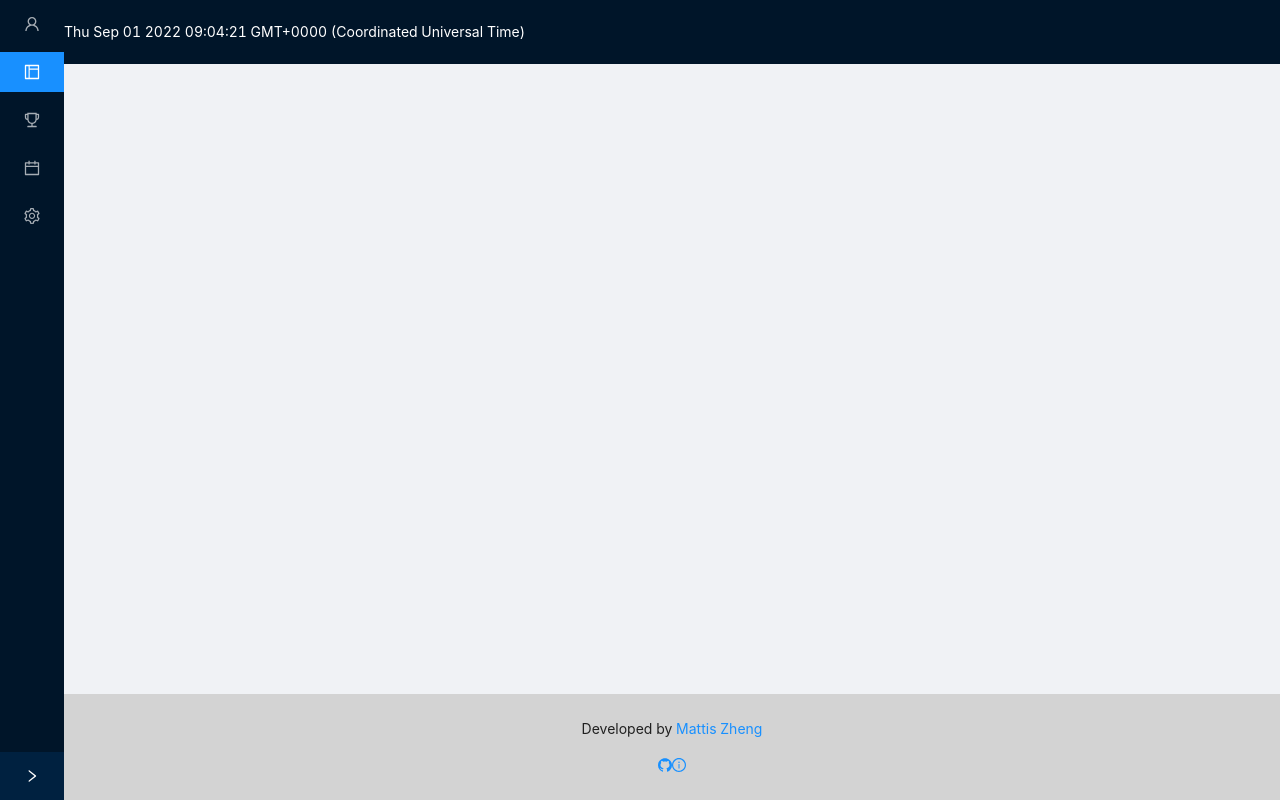
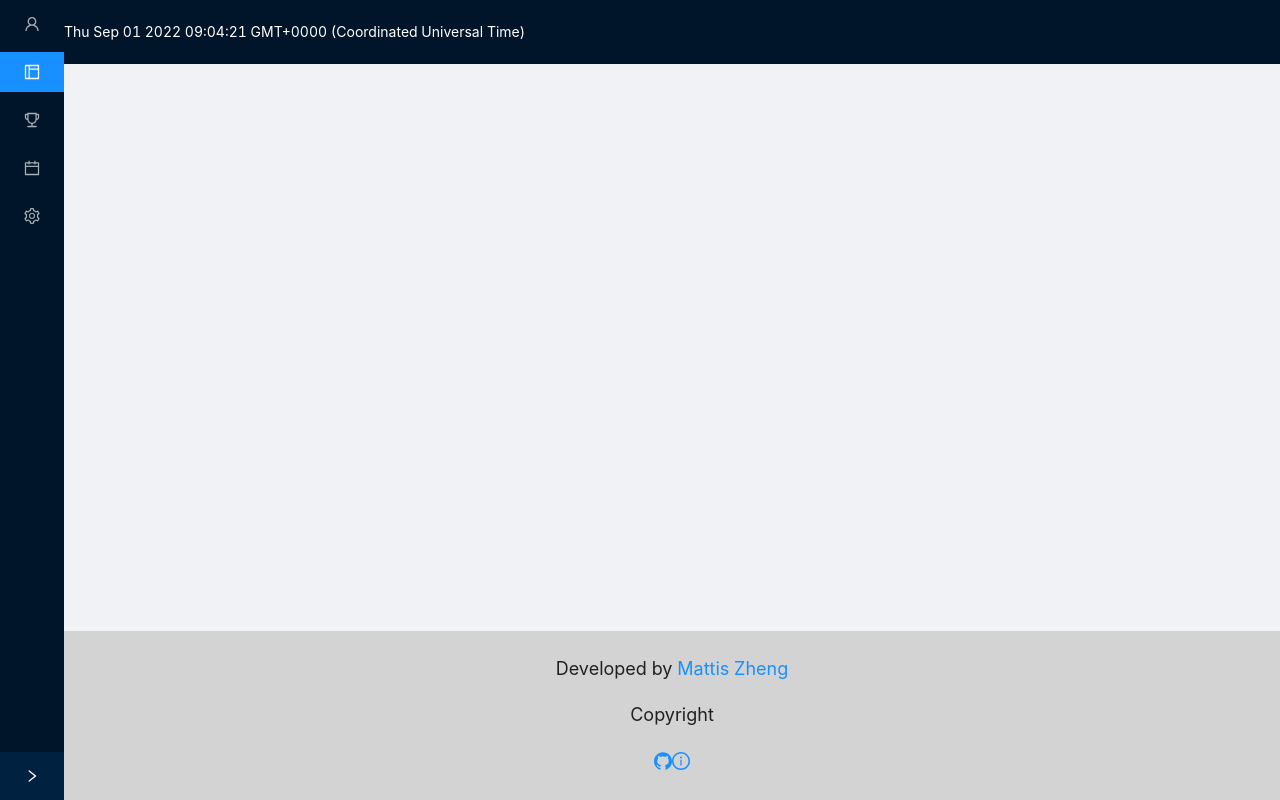
Before and after one commit to MattisZheng/sisyphus_stone, a React (Vite) app: page / in a window 1280 px wide. Built offline with nearby package versions, Linux system fonts and the light colour scheme.

Commit message:
update footer

```diff
--- a/src/App.jsx
+++ b/src/App.jsx
@@ -13,6 +13,16 @@ import Settings from "./components/Settings";
 
 const { Header, Content, Footer, Sider } = Layout;
 
+// menu items
+const items = [
+  // auth
+  getItem("Login", "0", <UserOutlined />),
+  getItem("Tasks", "1", <LayoutOutlined />),
+  getItem("Rewards", "2", <TrophyOutlined />),
+  getItem("History", "3", <CalendarOutlined />),
+  getItem("Settings", "4", <SettingOutlined />),
+];
+
 function getItem(label, key, icon, children) {
   return {
     key,
@@ -21,15 +31,6 @@ function getItem(label, key, icon, children) {
     label,
   };
 }
-
-const items = [
-  // auth
-  getItem("Login", "0", <UserOutlined />),
-  getItem("Tasks", "1", <LayoutOutlined />),
-  getItem("Rewards", "2", <TrophyOutlined />),
-  getItem("History", "3", <CalendarOutlined />),
-  getItem("Settings", "4", <SettingOutlined />),
-];
 
 function App() {
   const [collapsed, setCollapsed] = useState(true);
@@ -68,12 +69,12 @@ function App() {
 
 
             */}
-
           </Content>
           <Footer
             style={{
               textAlign: "center",
               backgroundColor: "lightgray",
+              fontSize: "large",
             }}
           >
             <FooterContent />
--- a/src/components/FooterContent.jsx
+++ b/src/components/FooterContent.jsx
@@ -6,6 +6,7 @@ const FooterContent = () => {
       <p>
         Developed by <a href="https://mattiszheng.com">Mattis Zheng</a>
       </p>
+      <p>Copyright</p>
       <a href="https://github.com/mattiszheng">
         <GithubOutlined />
       </a>
```
